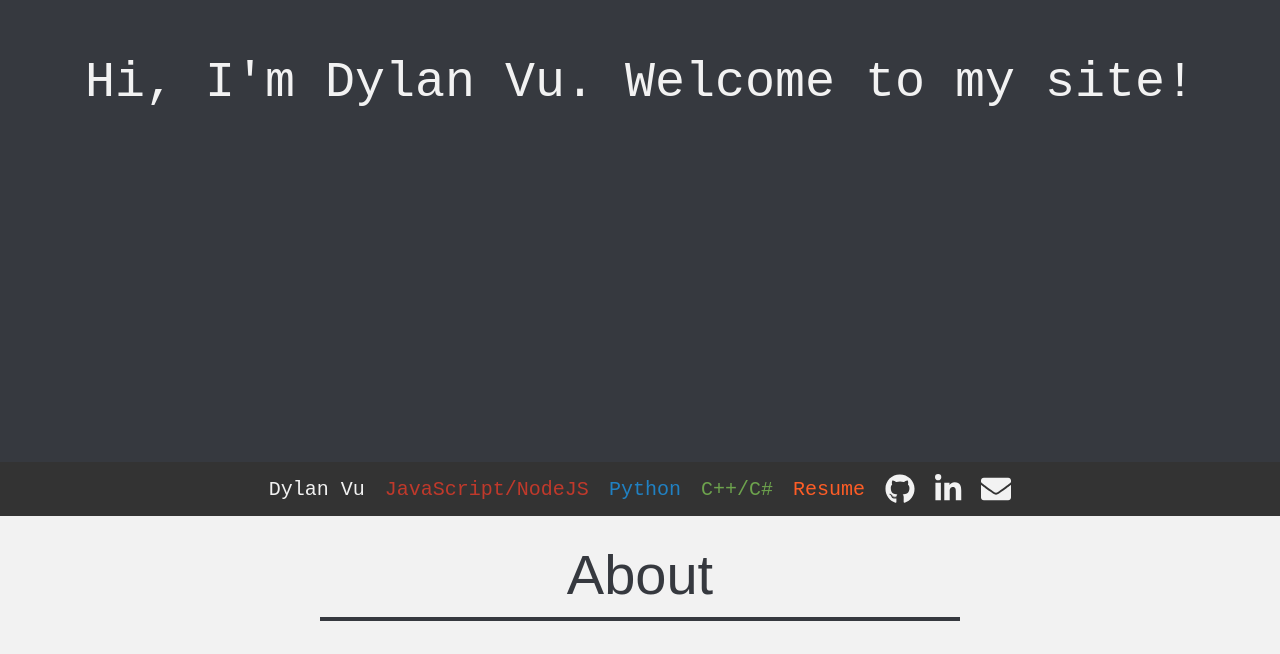
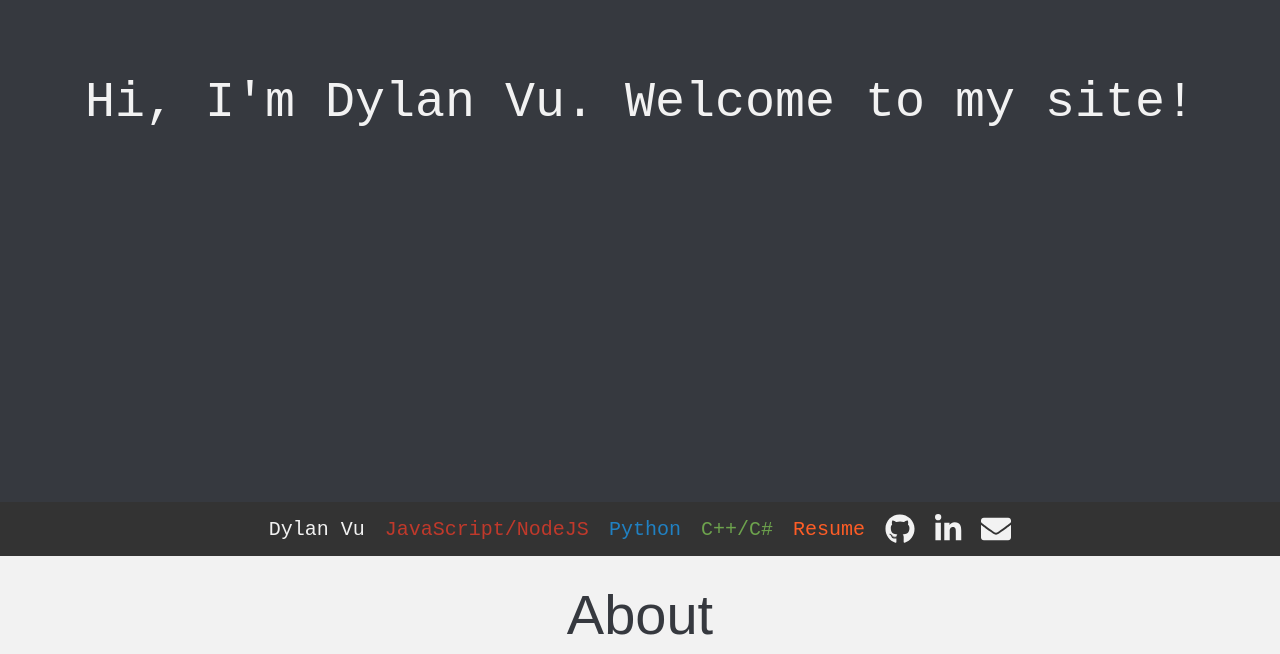
Before and after one commit to dylanvu/dylanvu.github.io, a React (Create React App) app: page / in a window 1280 px wide. Shown: the part 298-952 px from the top of the page. Built offline with nearby package versions, Linux system fonts and the light colour scheme; a web font is replaced by a local one.

Commit message:
landing area height finished

```diff
--- a/src/App.css
+++ b/src/App.css
@@ -230,7 +230,8 @@ body {
   font-family: 'Oxygen Mono', monospace;
   padding-left: 5%;
   padding-right: 5%;
-  height: 95vh;
+  height: 100vh;
+  transition: height 0.5s ease;
 
 
   /* Make text unselectable */
@@ -258,10 +259,11 @@ body {
   background-color: #333;
   position: -webkit-sticky;
   position: sticky;
-  top: 0;
   z-index: 10;
   width: 100%;
   font-family: 'Oxygen Mono', monospace;
+  /* Due to using vh, there is a weird gap with the navbar when top = 0. Move it back up */
+  top: -0.5vh;
 }
 
 /* Navbar links */
@@ -490,10 +492,6 @@ body {
     justify-content: space-between;
   }
 
-  .header {
-    height: 100vh;
-  }
-
   .icon {
     margin-right: 0;
     margin-left: 0;
--- a/src/App.js
+++ b/src/App.js
@@ -50,9 +50,6 @@ let CProjects = [{
 function App() {
 	const [introText, setIntrotext] = useState("");
 	useEffect(() => {
-		// console.log(document.getElementById("navbar").style.height);
-		// let height = window.innerHeight - document.getElementById("navbar").style.height;
-		// document.getElementById("header").style.height = height + "px";
 		AnimateHome();
 	},[])
 
@@ -66,15 +63,17 @@ function App() {
 			i++;
 			currHeaderText = currHeaderText + intro[i];
 			if (i >= intro.length) {
-				// After animation ends, scroll to content
-				// To make this work, set the display of the div of the content to none in code
-				// setTimeout(() => {
-				// 	document.getElementById("site").style.display = null;
-				// 	document.getElementById("navbar").scrollIntoView({behavior: "smooth"});
-				// }, 1000)
+				// After animation ends, change height if the user has not scrolled yet
+				setTimeout(() => {
+					// Shrink header to expose content only if they haven't scrolled yet
+					// Use both documentElement for chrome, and body for everything else
+					if (!document.documentElement.scrollTop && !document.body.scrollTop) {
+						document.getElementById("header").style.height = "85vh";
+					}
+				}, 500)
 				clearInterval(headerHandle);
 			}
-		}, 75)
+		}, 60)
 
 
 	}
@@ -106,15 +105,9 @@ export default App;
 
 // D++ red? #D40000
 // Old JS red: #DD1C1A
-/*
-TODO:
 
-- See https://speckyboy.com/css-javascript-text-animation-snippets/ Typing carousel? Dylan Vu! Dylan Vu? Dylan Vu. D
-Add GitHub or LinkedIn icons
-Potentially implement react to route to content under the projects section?
-- See if you can add transitions
-- Nested routing for the Resume/Email/Who am I
-- For email, maybe add an animation to switch from email to whatever?
-- Ensure that when you click again, it un-routes it back to home.
+/* TODO:
+
+Project arrays into JSON ?
+
 */
-// F038FF
```
Also changed, not shown: 1 other file (tests, documents, lock files or other folders).
